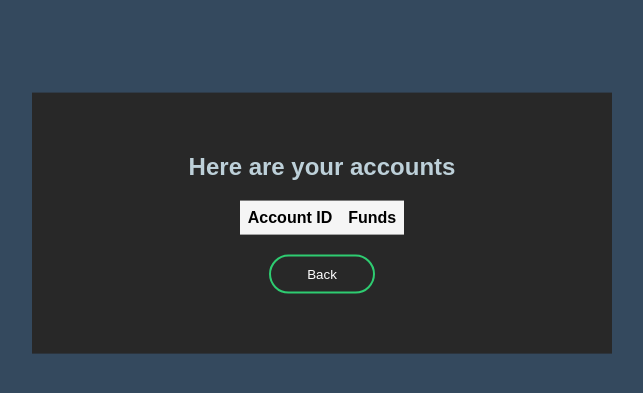
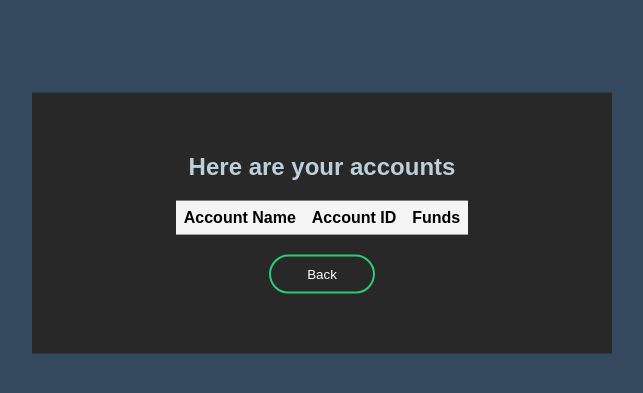
Before and after one commit to MARTIKRISO/BankSystemWebApp, a Flask app: page /accounts in a window 1280 px wide. Shown: the part 177-570 px from the top of the page, without its empty margins (318-961 px from the left). Run offline with Flask 2, Linux system fonts and the light colour scheme; data that the repository does not hold is empty; parts of the project's set-up code (start-up, migrations or seed data) failed here and were passed over.

Commit message:
Added stuff

```diff
--- a/DBService.py
+++ b/DBService.py
@@ -73,7 +73,7 @@ class DBService:
 #=================================End User Methods=====================================
 #=================================Account Methods======================================
     def ListAccounts(self, id):
-        self.cursor.execute(f"SELECT dbo.BankAccounts.ID, dbo.BankAccounts.Balance FROM dbo.Users INNER JOIN dbo.BankAccounts ON dbo.Users.ID = dbo.BankAccounts.OwnerID WHERE OwnerID = {id};")
+        self.cursor.execute(f"SELECT dbo.BankAccounts.Name, dbo.BankAccounts.ID, dbo.BankAccounts.Balance FROM dbo.Users INNER JOIN dbo.BankAccounts ON dbo.Users.ID = dbo.BankAccounts.OwnerID WHERE OwnerID = {id};")
 
         field_names = [i[0] for i in self.cursor.description]
         field_names = ', '.join(field_names)
@@ -83,7 +83,7 @@ class DBService:
 
     def CreateAccount(self, id, **kwargs):
         name = kwargs.get("accname")
-        money = kwargs.get('bal')
+        money = kwargs.get("bal")
         ownerid = id
         values = f"('{name}', '{money}', '{ownerid}')"
-        self.cursor.execute(f"INSERT dbo.BankAccounts(Name, Balance, OwnerID) VALUES ('{values}') ")
+        self.cursor.execute(f"INSERT dbo.BankAccounts(Name, Balance, OwnerID) VALUES {values} ")
--- a/app.py
+++ b/app.py
@@ -46,10 +46,15 @@ def register():
       return "done"
 @app.route("/createaccount", methods = ["GET", "POST"])
 def createaccount():
-   ACCNAME = request.form.get("accname")
-   BAL = request.form.get("bal")
-   ID = request.cookies.get('accid')
-   dbcontext.CreateAccount(ID, bal=BAL, accname=ACCNAME)
+   if request.method == "GET":
+      return render_template("CreateAcc.html")
+   else:
+      ACCNAME = request.form.get("accname")
+      BAL = request.form.get("bal")
+      ID = request.cookies.get('accid')
+      dbcontext.CreateAccount(ID, bal=BAL, accname=ACCNAME)
+
+      return "done"
 
 @app.route("/addfunds")
 def addfunds():
@@ -88,7 +93,7 @@ def delete():
 def accounts():
    id = request.cookies.get('accid')
    data = dbcontext.ListAccounts(id)
-   headings = ("Account ID", "Funds")
+   headings = ("Account Name", "Account ID", "Funds")
    return render_template("accounts.html", headings = headings, data = data)
 
 
--- a/templates/User.html
+++ b/templates/User.html
@@ -11,6 +11,7 @@
             <h1>Select Action</h1>
             <button type="button" onclick="window.location.href='{{ url_for( 'addfunds') }}';">Add Funds</button>
             <button type="button" onclick="window.location.href='{{ url_for( 'transferfunds') }}';">Transfer Funds</button>
+            <button type="button" onclick="window.location.href='{{ url_for( 'createaccount') }}';">Create Account</button>
             <button type="button" onclick="window.location.href='{{ url_for( 'accounts') }}';">Accounts</button>
             <button type="button" onclick="window.location.href='{{ url_for( 'index') }}';">Back</button>
         </form>
--- a/templates/createacc.html
+++ b/templates/createacc.html
@@ -6,11 +6,11 @@
     </head>
     <body>
 
-        <form class="box" action="">
+        <form class="box" action="/createaccount" method="POST">
             <h1>Create Account</h1>
             <input type="text" name="accname" placeholder="Account Name" required>
             <input type="text" name="bal" placeholder="Balance" required>
-            <input type="submit" name="Add" value="CreateAccount">
+            <button type="submit" onclick="window.location.href='{{ url_for( 'user') }}';">Create Account</button>
 
         </form>
 
--- a/test.py
+++ b/test.py
@@ -9,4 +9,4 @@ serv = DBService.DBService()
 #serv.DeleteUser(ssn="1234567891", pwd="123martin")
 #print(serv.UserExists("1234567891"))
 
-print(serv.ListAccounts(3))
+print(serv.ListAccounts(6))
```
